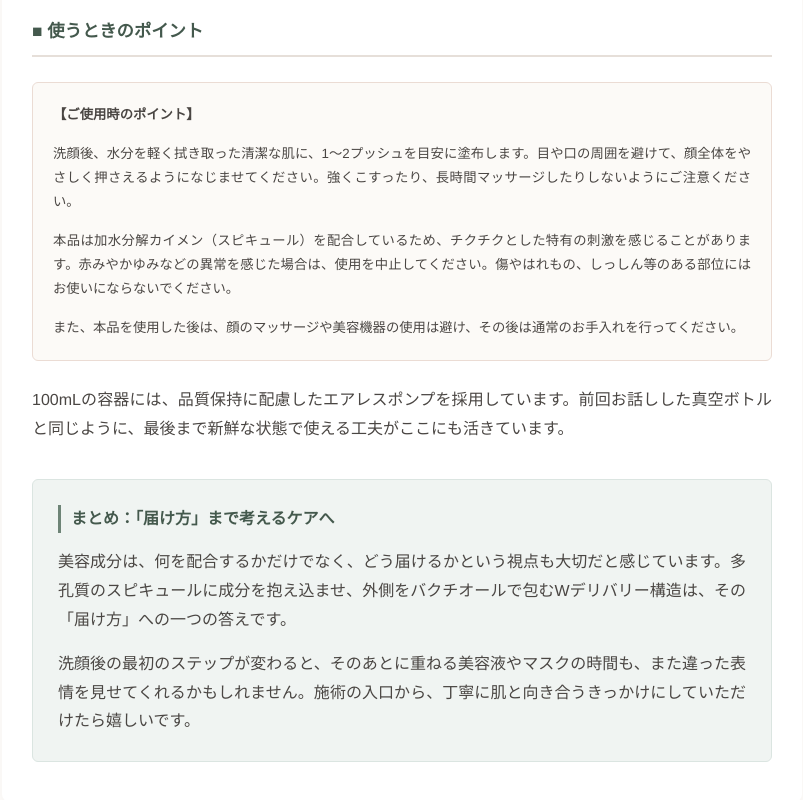
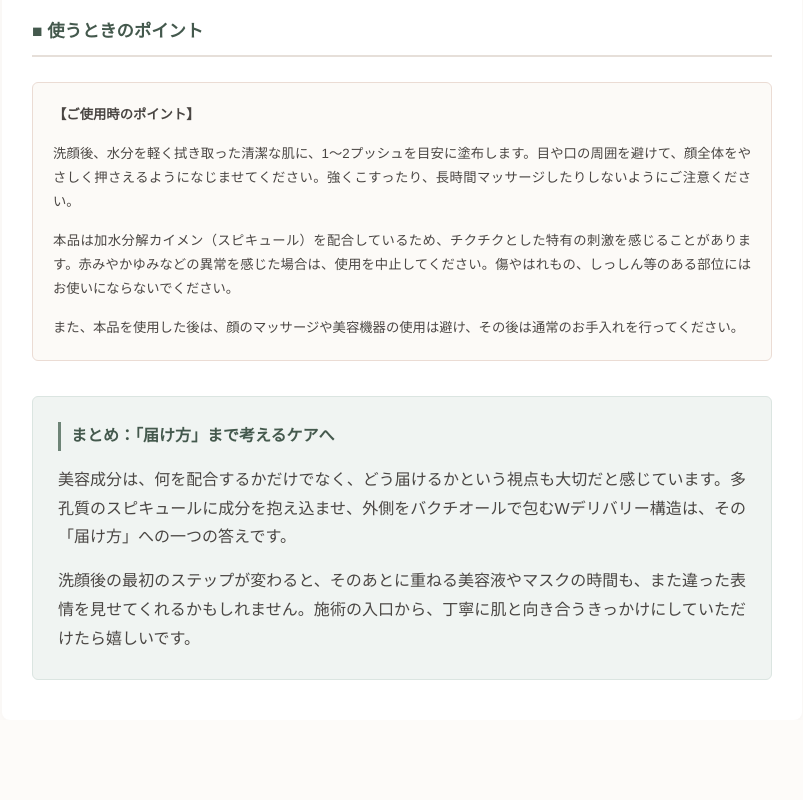
Before and after one commit to idea4126/test, a plain HTML site: page index.html in a window 1280 px wide. Shown: the part 1816-2616 px from the top of the page, without its empty margins (238-1041 px from the left). After the commit the page ends 2536 px from the top, so only its background shows below. Drawn offline with Linux system fonts and the light colour scheme.

Commit message:
Add files via upload

```diff
--- a/index.html
+++ b/index.html
@@ -213,8 +213,6 @@
             <p>また、本品を使用した後は、顔のマッサージや美容機器の使用は避け、その後は通常のお手入れを行ってください。</p>
         </div>
 
-        <p>100mLの容器には、品質保持に配慮したエアレスポンプを採用しています。前回お話しした真空ボトルと同じように、最後まで新鮮な状態で使える工夫がここにも活きています。</p>
-
         <div class="conclusion-box">
             <h3>まとめ：「届け方」まで考えるケアへ</h3>
             <p>美容成分は、何を配合するかだけでなく、どう届けるかという視点も大切だと感じています。多孔質のスピキュールに成分を抱え込ませ、外側をバクチオールで包むWデリバリー構造は、その「届け方」への一つの答えです。</p>
```
